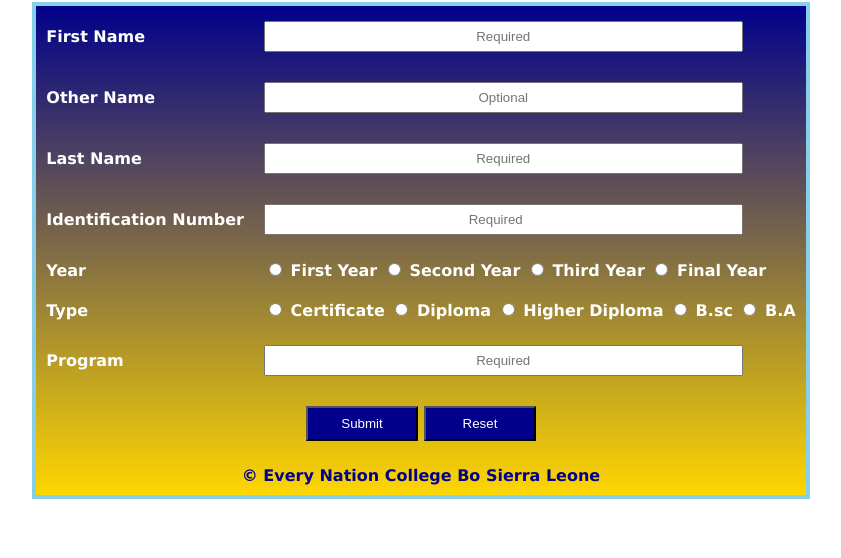
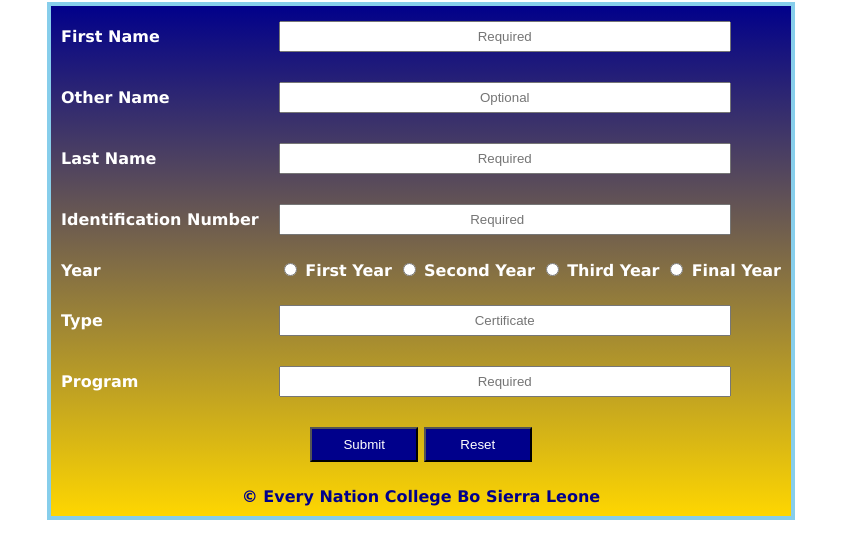
Before and after one commit to Edward001JJ/EVERY-NATION-CHAPEL-BO, a plain HTML site: page index.html in a window 1280 px wide. Shown: the part 172-730 px from the top of the page, without its empty margins (219-1060 px from the left). Drawn offline with Linux system fonts and the light colour scheme.

Commit message:
Update index.html

```diff
--- a/index.html
+++ b/index.html
@@ -47,22 +47,12 @@ Final Year
 </td>
 </tr>
 <!---------------------- Type ------------------------------------->
-
 <tr>
 <td>Type</td>
-<td>
-<input type="radio" name="type:" value="Certificate" required/>
-Certificate
-<input type="radio" name="type:" value="Diploma" required/>
-Diploma
-<input type="radio" name="type:" value="Higher Diploma" required/>
-Higher Diploma
-<input type="radio" name="type:" value="B.sc" required/>
-B.sc
-<input type="radio" name="type:" value="B.A" required/>
-B.A
+<td><input type="text" name="Program Type" maxlength="50" placeholder="Certificate" required />
 </td>
 </tr>
+
 
 <!-------------------------- Program ------------------------------------->
 <tr>
```
